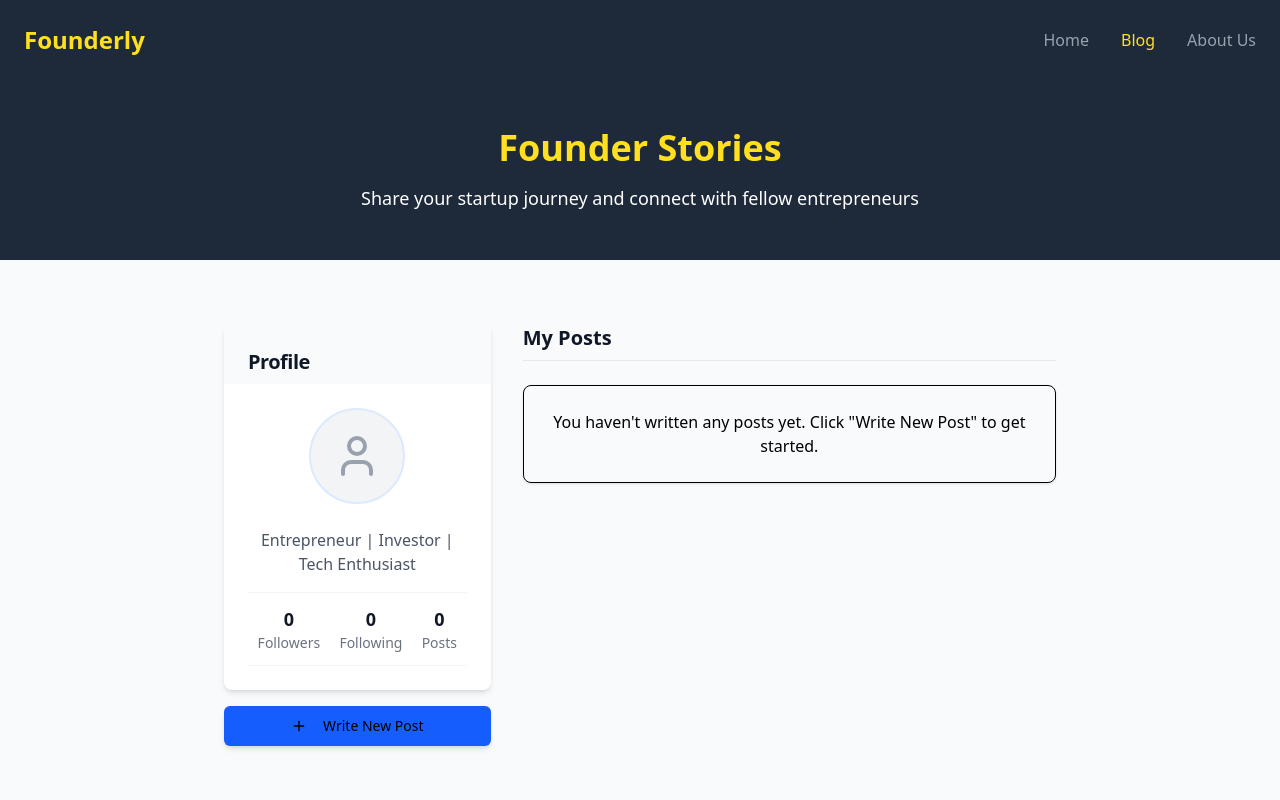
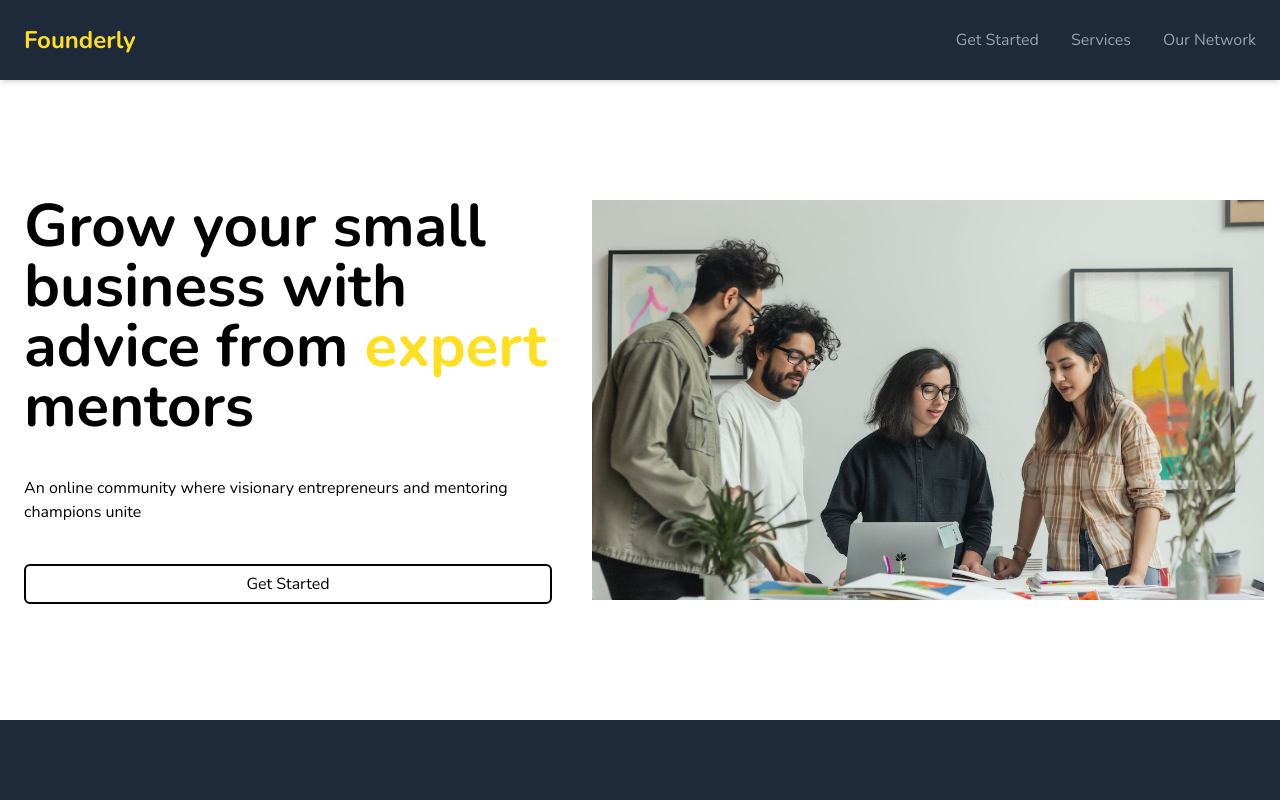
Before and after one commit to ojasharma/Team-Rocket, a React (Vite) app in the folder frontend/: page / in a window 1280 px wide. Shown: the top 800 px of the page. Built offline with nearby package versions, Linux system fonts and the light colour scheme; a web font is replaced by a local one.

Commit message:
Update App.tsx

```diff
--- a/frontend/src/App.tsx
+++ b/frontend/src/App.tsx
@@ -20,10 +20,10 @@
         <Sonner />
         <BrowserRouter>
           <Routes>
-            <Route path="/" element={<Home />} />
+            <Route path="/" element={<HomePage />} />
             <Route path="/blogs" element={<Blogs />} />
             {/* ADD ALL CUSTOM ROUTES ABOVE THE CATCH-ALL "*" ROUTE */}
-            <Route path="/home" element={<HomePage/>} />
+            <Route path="/home" element={<Home/>} />
             <Route path="/api/auth" element={<AuthForm/>} />
             <Route path="/validator" element={<BusinessIdeaValidator/>} />
             <Route path="*" element={<NotFound />} />
```
